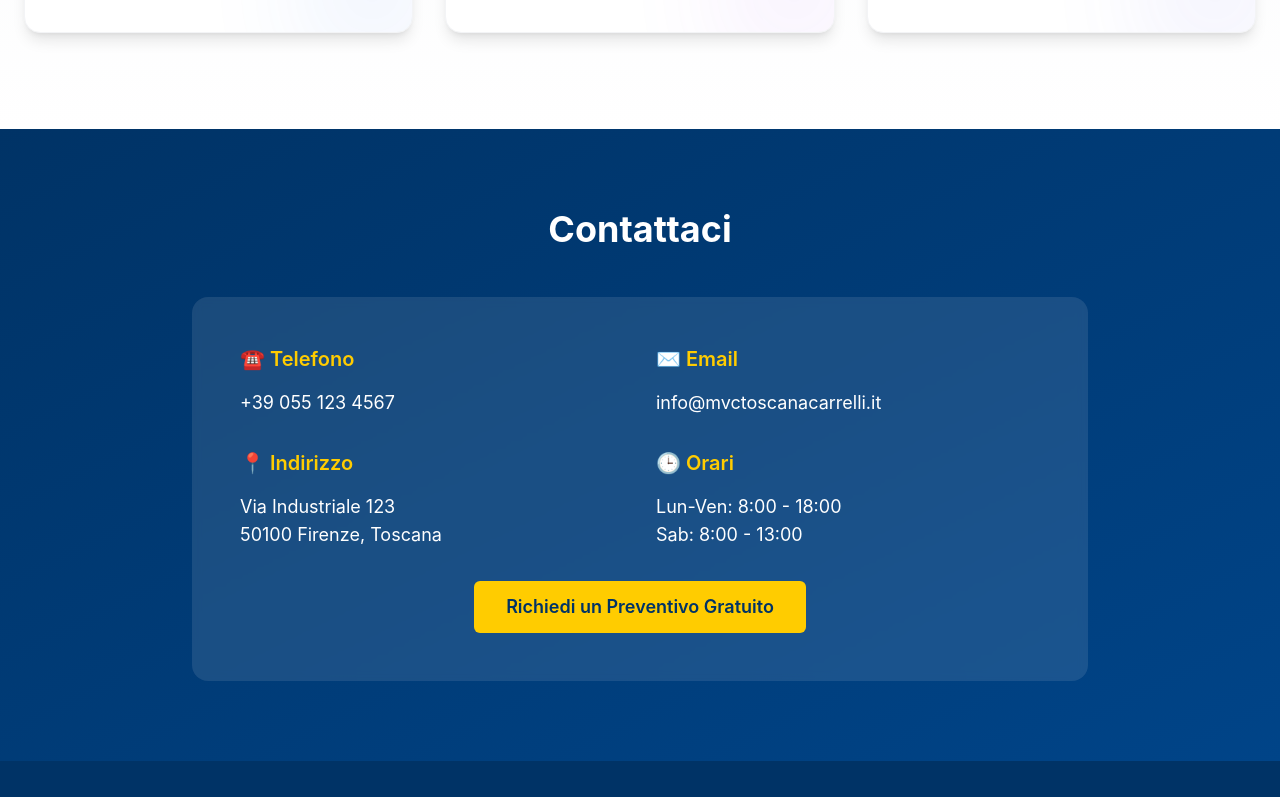
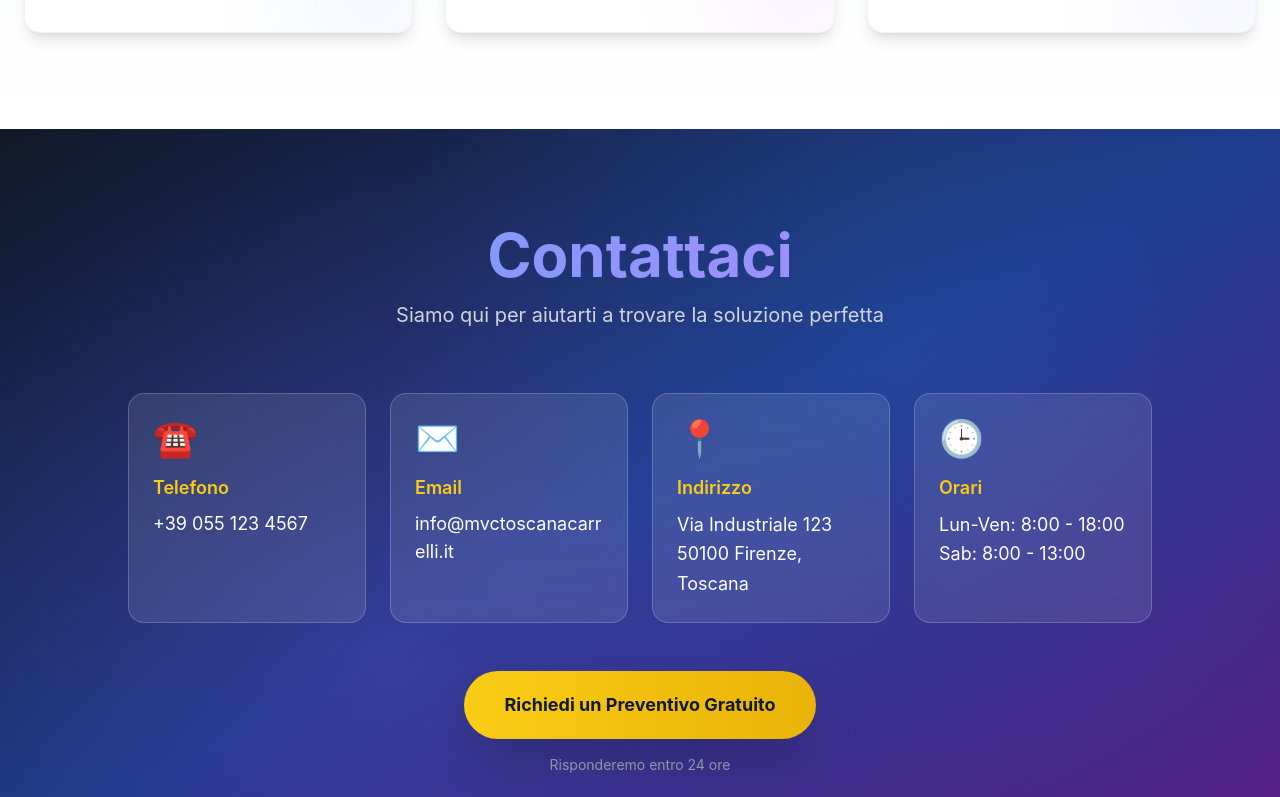
Before and after one commit to MvcIt00/html-starter, a Next.js app: page / in a window 1280 px wide. Shown: the part 1923-2720 px from the top of the page. Built offline with nearby package versions, Linux system fonts and the light colour scheme.

Commit message:
Update Contact with modern cards and gradient background

```diff
--- a/app/components/Contact.tsx
+++ b/app/components/Contact.tsx
@@ -2,34 +2,68 @@
 
 export default function Contact() {
   return (
-    <section id="contatti" className="py-20 bg-gradient-to-br from-[#003366] to-[#004488] text-white">
-      <div className="container mx-auto px-6">
-        <h2 className="text-4xl font-bold text-center mb-12">
-          Contattaci
-        </h2>
-        <div className="max-w-4xl mx-auto bg-white/10 backdrop-blur-sm rounded-2xl p-8 md:p-12">
-          <div className="grid md:grid-cols-2 gap-8 mb-8">
-            <div>
-              <h3 className="text-xl font-semibold mb-4 text-[#FFCC00]">☎️ Telefono</h3>
-              <p className="text-lg">+39 055 123 4567</p>
+    <section id="contatti" className="py-24 bg-gradient-to-br from-gray-900 via-blue-900 to-purple-900 text-white relative overflow-hidden">
+      {/* Background decoration */}
+      <div className="absolute inset-0 bg-[radial-gradient(circle_at_70%_30%,rgba(59,130,246,0.15),transparent_50%)]" />
+      <div className="absolute inset-0 bg-[radial-gradient(circle_at_30%_70%,rgba(168,85,247,0.15),transparent_50%)]" />
+
+      <div className="container mx-auto px-6 relative z-10">
+        <div className="text-center mb-16">
+          <h2 className="text-5xl md:text-6xl font-bold mb-4 bg-gradient-to-r from-blue-400 to-purple-400 text-transparent bg-clip-text">
+            Contattaci
+          </h2>
+          <p className="text-xl text-gray-300">
+            Siamo qui per aiutarti a trovare la soluzione perfetta
+          </p>
+        </div>
+
+        <div className="max-w-5xl mx-auto">
+          {/* Contact Info Cards */}
+          <div className="grid md:grid-cols-2 lg:grid-cols-4 gap-6 mb-12">
+            <div className="group bg-white/10 backdrop-blur-md rounded-2xl p-6 border border-white/20 hover:bg-white/15 hover:border-white/30 transition-all duration-300 hover:-translate-y-1">
+              <div className="text-4xl mb-4 transform group-hover:scale-110 transition-transform duration-300">☎️</div>
+              <h3 className="text-lg font-semibold mb-2 text-yellow-400">Telefono</h3>
+              <a href="tel:+390551234567" className="text-lg hover:text-yellow-400 transition-colors">
+                +39 055 123 4567
+              </a>
             </div>
-            <div>
-              <h3 className="text-xl font-semibold mb-4 text-[#FFCC00]">✉️ Email</h3>
-              <p className="text-lg">info@mvctoscanacarrelli.it</p>
+
+            <div className="group bg-white/10 backdrop-blur-md rounded-2xl p-6 border border-white/20 hover:bg-white/15 hover:border-white/30 transition-all duration-300 hover:-translate-y-1">
+              <div className="text-4xl mb-4 transform group-hover:scale-110 transition-transform duration-300">✉️</div>
+              <h3 className="text-lg font-semibold mb-2 text-yellow-400">Email</h3>
+              <a href="mailto:info@mvctoscanacarrelli.it" className="text-lg hover:text-yellow-400 transition-colors break-all">
+                info@mvctoscanacarrelli.it
+              </a>
             </div>
-            <div>
-              <h3 className="text-xl font-semibold mb-4 text-[#FFCC00]">📍 Indirizzo</h3>
-              <p className="text-lg">Via Industriale 123<br/>50100 Firenze, Toscana</p>
+
+            <div className="group bg-white/10 backdrop-blur-md rounded-2xl p-6 border border-white/20 hover:bg-white/15 hover:border-white/30 transition-all duration-300 hover:-translate-y-1">
+              <div className="text-4xl mb-4 transform group-hover:scale-110 transition-transform duration-300">📍</div>
+              <h3 className="text-lg font-semibold mb-2 text-yellow-400">Indirizzo</h3>
+              <p className="text-lg leading-relaxed">
+                Via Industriale 123<br />
+                50100 Firenze, Toscana
+              </p>
             </div>
-            <div>
-              <h3 className="text-xl font-semibold mb-4 text-[#FFCC00]">🕒 Orari</h3>
-              <p className="text-lg">Lun-Ven: 8:00 - 18:00<br/>Sab: 8:00 - 13:00</p>
+
+            <div className="group bg-white/10 backdrop-blur-md rounded-2xl p-6 border border-white/20 hover:bg-white/15 hover:border-white/30 transition-all duration-300 hover:-translate-y-1">
+              <div className="text-4xl mb-4 transform group-hover:scale-110 transition-transform duration-300">🕒</div>
+              <h3 className="text-lg font-semibold mb-2 text-yellow-400">Orari</h3>
+              <p className="text-lg leading-relaxed">
+                Lun-Ven: 8:00 - 18:00<br />
+                Sab: 8:00 - 13:00
+              </p>
             </div>
           </div>
+
+          {/* CTA Button */}
           <div className="text-center">
-            <button className="btn-primary text-lg">
-              Richiedi un Preventivo Gratuito
+            <button className="group relative px-10 py-5 bg-gradient-to-r from-yellow-400 to-yellow-500 text-gray-900 font-bold text-lg rounded-full overflow-hidden shadow-2xl hover:shadow-yellow-500/50 transform hover:scale-105 transition-all duration-300">
+              <span className="relative z-10">Richiedi un Preventivo Gratuito</span>
+              <div className="absolute inset-0 bg-gradient-to-r from-yellow-500 to-yellow-400 transform scale-x-0 group-hover:scale-x-100 transition-transform duration-300 origin-left" />
             </button>
+            <p className="mt-4 text-gray-400 text-sm">
+              Risponderemo entro 24 ore
+            </p>
           </div>
         </div>
       </div>
```
